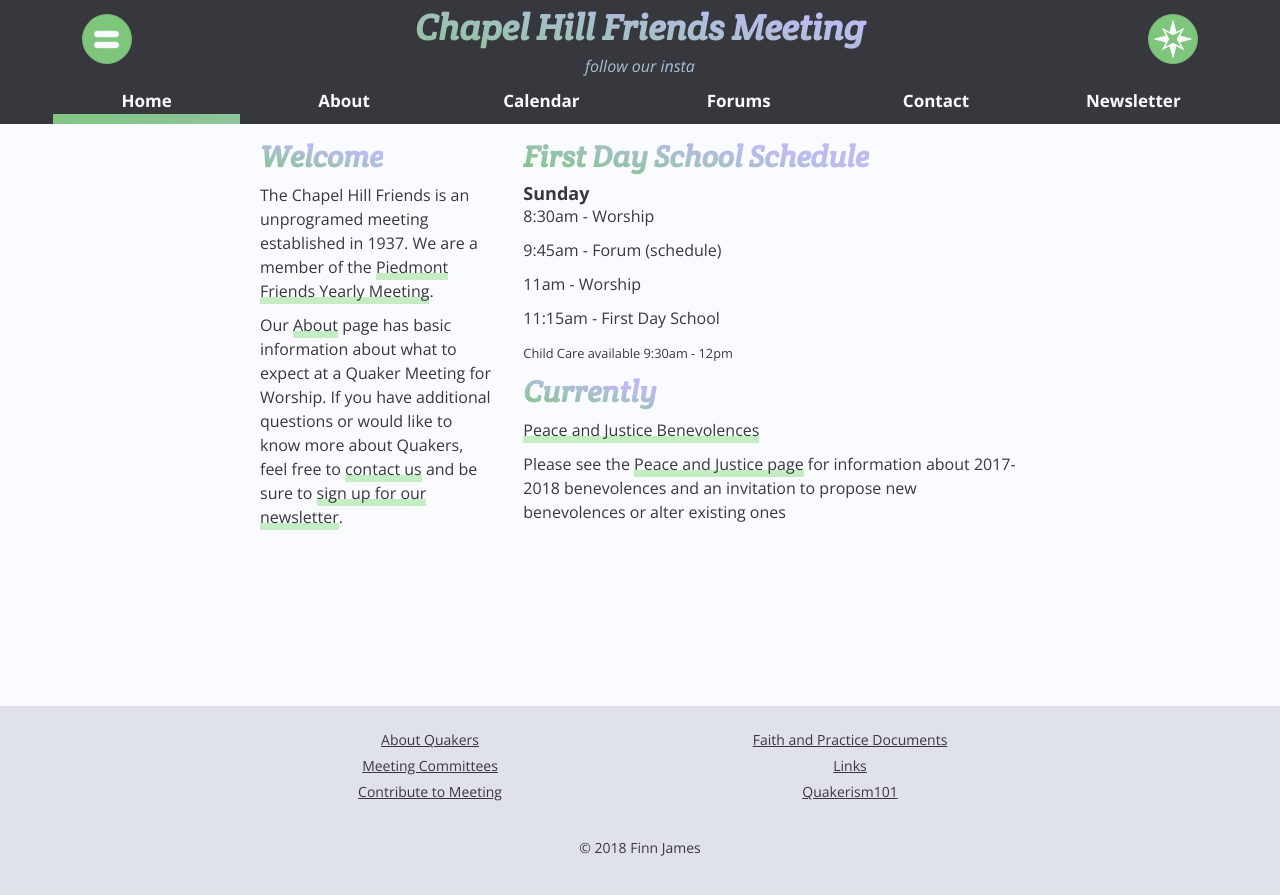
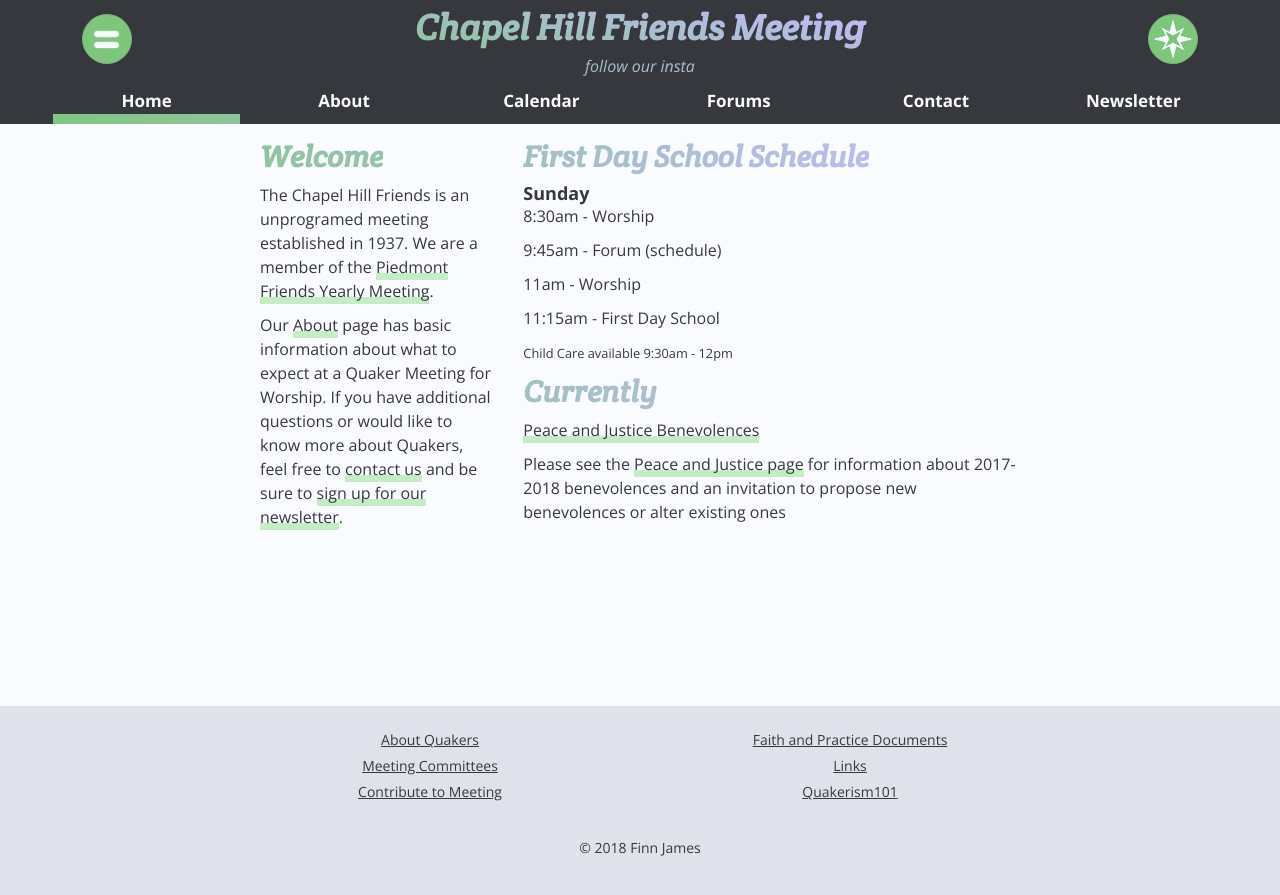
Before and after one commit to finnjames/radiolevity.com, a Jekyll site: the page built from pages/index.md, in a window 1280 px wide. Shown: the top 895 px of the page. Built offline with Jekyll 4.4.1, drawn with Linux system fonts in a browser that asks for light colours.

Commit message:
gradient update

```diff
--- a/_sass/main.scss
+++ b/_sass/main.scss
@@ -16,6 +16,13 @@
   background: $gradient;
   -webkit-background-clip: text;
   -webkit-text-fill-color: transparent;
+}
+
+@mixin site-gradient(){
+  background-image: $gradient-horizontal;
+  background-size: cover;
+  background-position: center;
+  background-attachment: fixed;
 }
 
 $fontstack: 'Open Sans', Helvetica, sans-serif;
@@ -42,6 +49,7 @@
   color: $color5;
   display: inline-block;
   @include gradient-text();
+  @include site-gradient();
 }
 
 h2 {
@@ -91,6 +99,13 @@
 
 .btn-success {
   background-color: $color3;
+  // background-image: $gradient;
+  // @include site-gradient();
+  // figure out how bootstap handles button borders before implementation
+  // background-image: $gradient-horizontal;
+  // background-size: cover;
+  // background-position: center;
+  // background-attachment: fixed;
   border-color: $color5;
   margin-right: 10px;
   .icon {
@@ -172,10 +187,7 @@
     &:hover {
       color: $color3;
       @include gradient-text();
-      background-image: $gradient-horizontal;
-      background-size: cover;
-      background-position: center;
-      background-attachment: fixed;
+      @include site-gradient();
     }
     &:active {
       color: $color5;
@@ -188,10 +200,7 @@
   width: 100%;
   margin: 0px;
   margin-top: 10px;
-  background-image: $gradient-horizontal;
-  background-size: cover;
-  background-position: center;
-  background-attachment: fixed;
+  @include site-gradient();
 }
 
 .popover {
```
Also changed, not shown: 2 other files.
